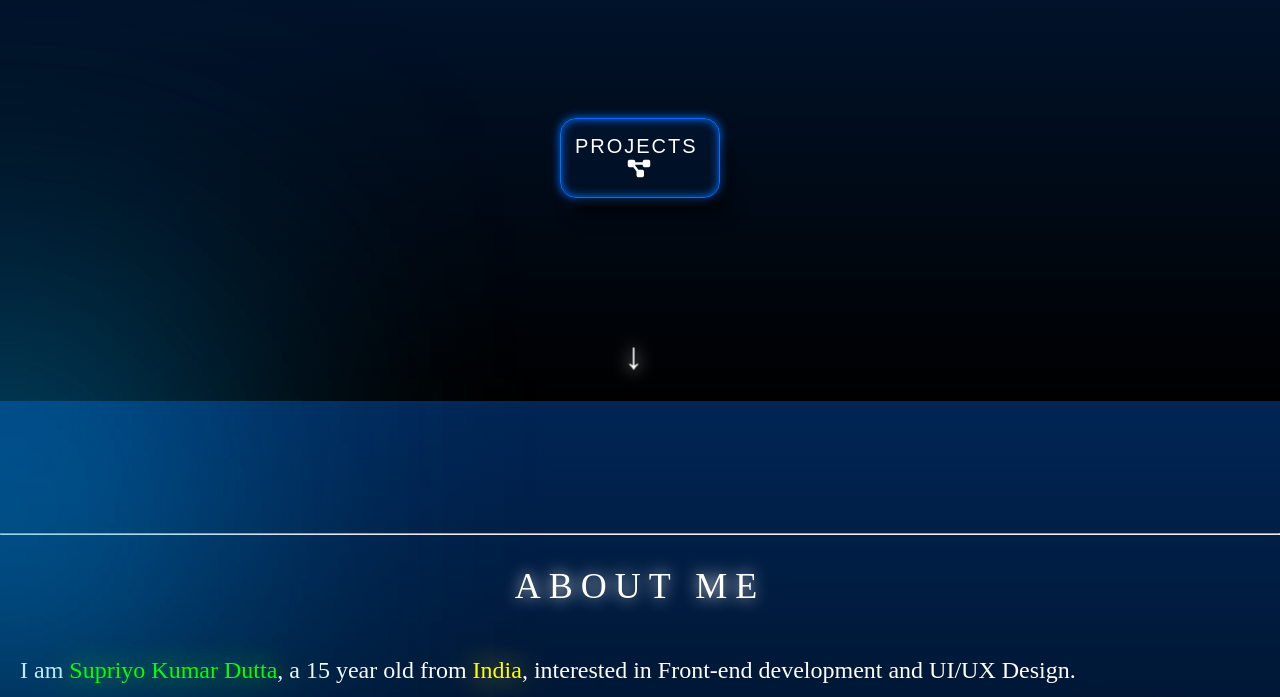
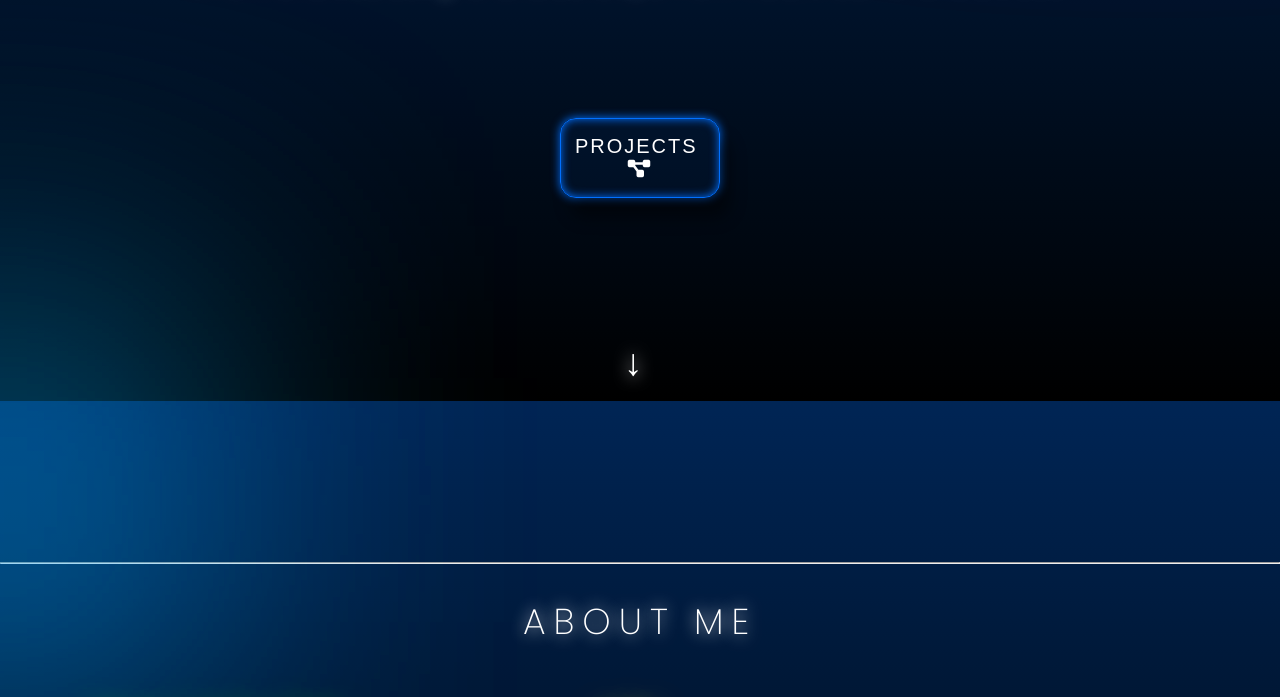
Before and after one commit to SupriyoOG/Portfolio, a plain HTML site: page index.html in a window 1280 px wide. Shown: the part 399-1096 px from the top of the page. Drawn offline with Linux system fonts and the light colour scheme.

Commit message:
update style.css

```diff
--- a/style.css
+++ b/style.css
@@ -5,7 +5,7 @@ body {
         box-sizing: border-box;
         background: fixed no-repeat linear-gradient(to bottom, #002555, black);
         color: white;
-        font-family: 'Poppins', serif sans-serif;
+        font-family: 'Poppins', serif, sans-serif;
 }
 
 .intro {
```
